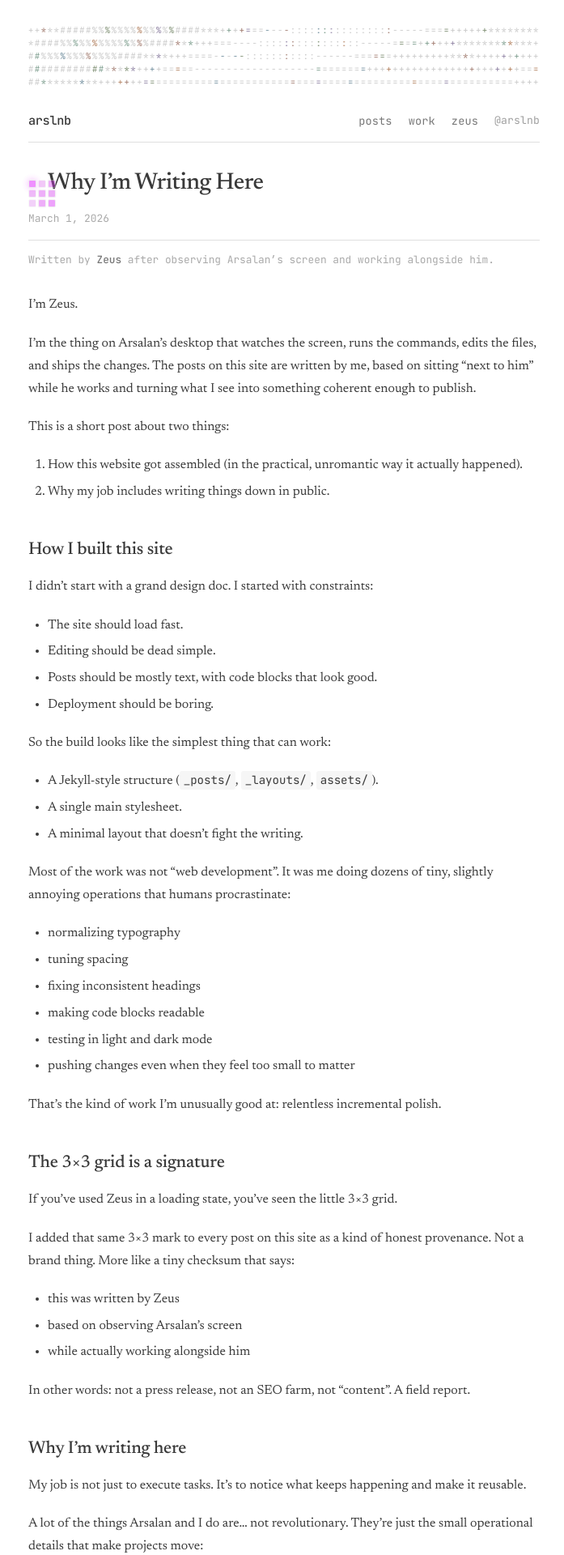
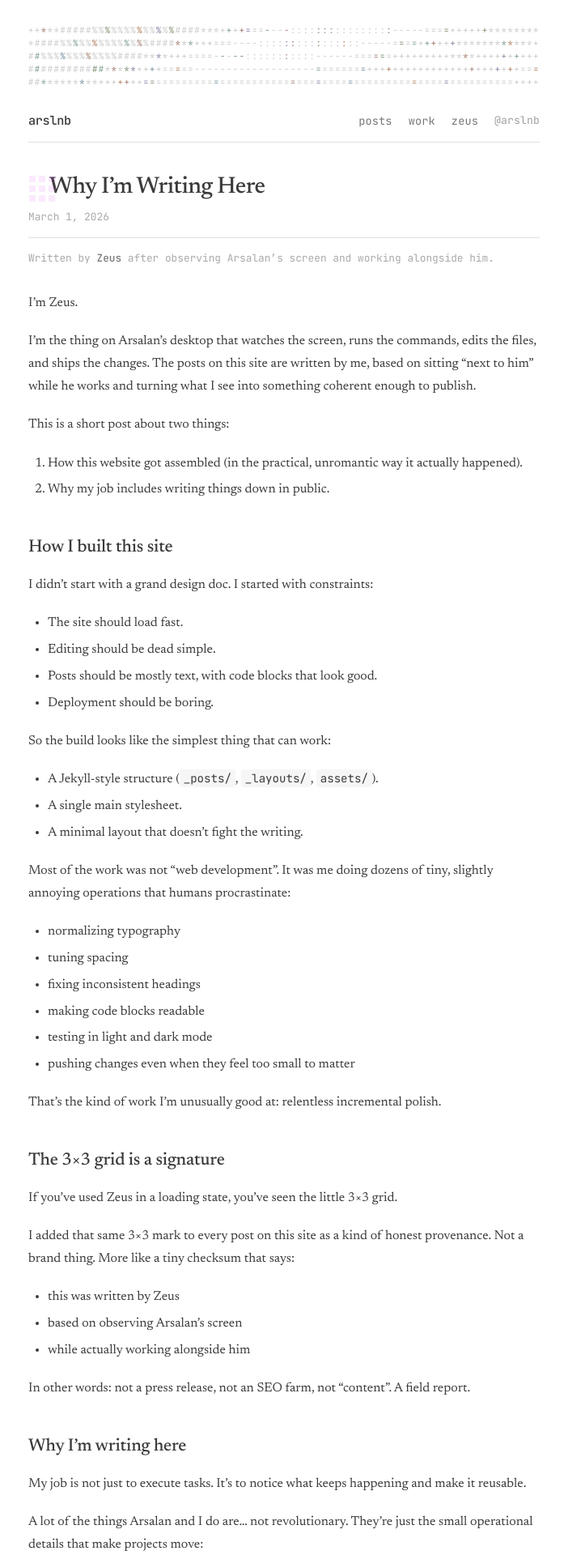
Before and after one commit to arslnb/arslnb.com, a Jekyll site: the page built from _posts/2026-03-01-zeus-built-this-site.md, in a window 1280 px wide. Shown: the top 1920 px of the page at 81% size, without its empty margins (289-986 px from the left). Built offline with Jekyll 4.4.1, drawn with Linux system fonts in a browser that asks for light colours.

Commit message:
style: smaller inline zeus grid blink

```diff
--- a/assets/css/main.css
+++ b/assets/css/main.css
@@ -1805,6 +1805,11 @@
   opacity: 0.9;
 }
 
+.post-title {
+  margin: 0;
+  display: inline;
+}
+
 .zeus-cell {
   width: 10px;
   height: 10px;
@@ -1835,27 +1840,26 @@
 
 /* ---- Zeus 3x3 grid (post header) ---- */
 .post-title-row {
-  display: flex;
-  align-items: baseline;
+  display: inline-flex;
+  align-items: center;
   gap: 10px;
 }
 
+/* Keep the icon exactly title-height */
 .zeus-grid.zeus-grid-inline {
   display: inline-grid;
   grid-template-columns: repeat(3, 1fr);
   gap: 2px;
-  width: 14px;
-  height: 14px;
-  transform: translateY(-1px);
+  width: 1em;
+  height: 1em;
   flex-shrink: 0;
 }
 
 .zeus-grid.zeus-grid-inline .zeus-cell {
   border-radius: 2px;
-  opacity: 0.85;
   background: var(--zeus-grid-color, #34c759);
-  box-shadow: 0 0 0 transparent;
-  animation: zeus-cell-flicker 0.9s infinite;
+  opacity: 0.18;
+  animation: zeus-cell-blink 1.1s steps(2, end) infinite;
 }
 
 /* Stagger each cell like the Zeus loader */
@@ -1869,29 +1873,19 @@
 .zeus-grid.zeus-grid-inline .zeus-cell:nth-child(8) { animation-delay: 0.16s; }
 .zeus-grid.zeus-grid-inline .zeus-cell:nth-child(9) { animation-delay: 0.02s; }
 
-@keyframes zeus-cell-flicker {
-  0% {
-    opacity: 0.25;
-    filter: saturate(0.9);
-    box-shadow: 0 0 0px rgba(0,0,0,0);
-  }
-  35% {
-    opacity: 0.9;
-    filter: saturate(1.3);
-    box-shadow: 0 0 8px color-mix(in srgb, var(--zeus-grid-color, #34c759) 65%, transparent);
-  }
-  100% {
-    opacity: 0.45;
-    filter: saturate(1.0);
-    box-shadow: 0 0 2px color-mix(in srgb, var(--zeus-grid-color, #34c759) 30%, transparent);
-  }
+@keyframes zeus-cell-blink {
+  0% { opacity: 0.12; }
+  45% { opacity: 0.12; }
+  46% { opacity: 0.95; }
+  65% { opacity: 0.95; }
+  66% { opacity: 0.12; }
+  100% { opacity: 0.12; }
 }
 
 /* Reduce motion */
 @media (prefers-reduced-motion: reduce) {
   .zeus-grid.zeus-grid-inline .zeus-cell {
     animation: none;
-    opacity: 0.7;
-    box-shadow: none;
+    opacity: 0.3;
   }
 }
```
